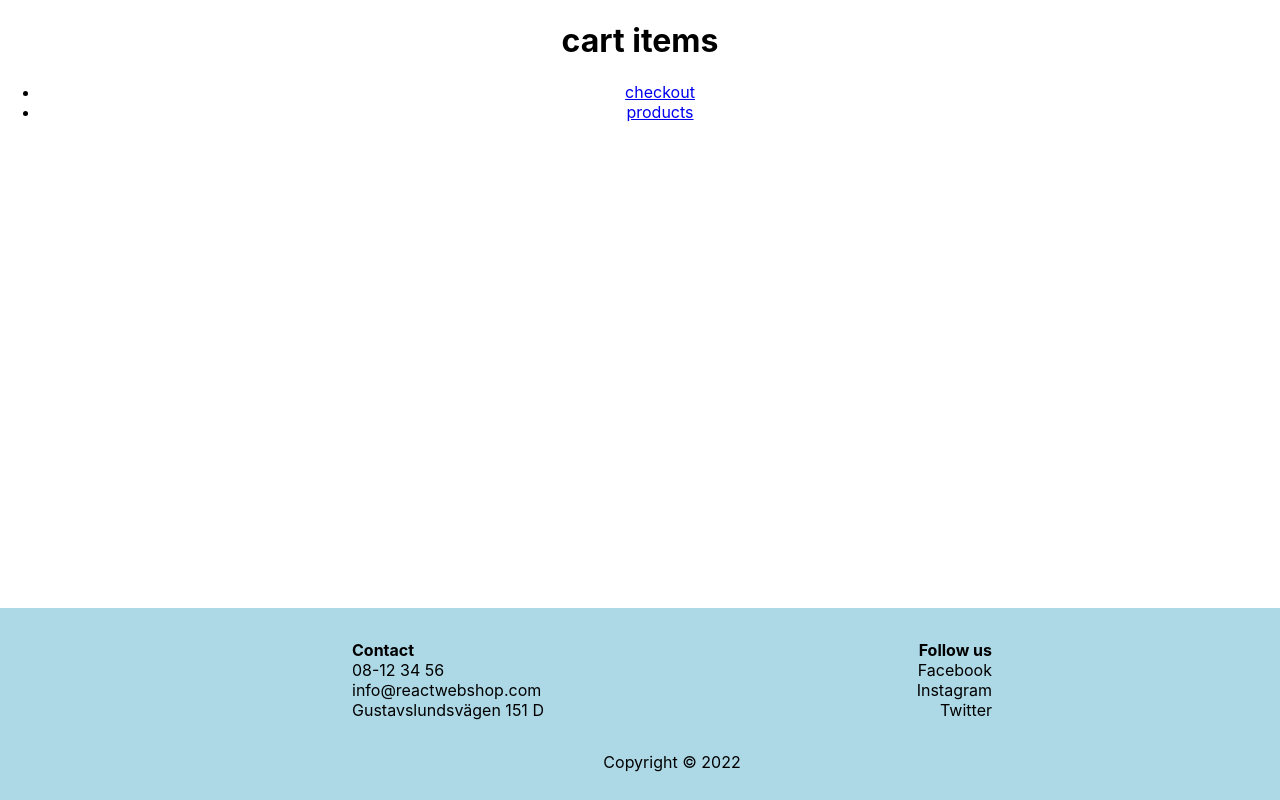
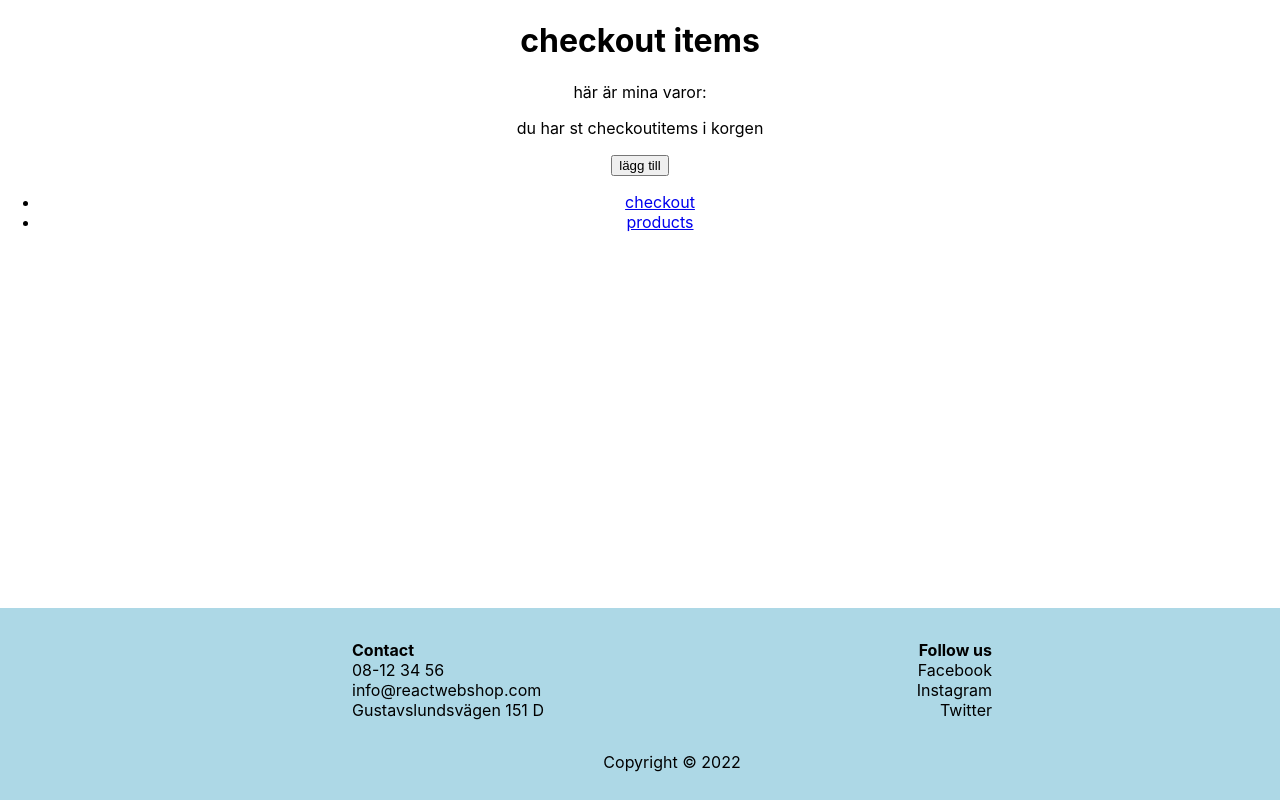
Before and after one commit to astridthil/Webshop-React, a React (Create React App) app: page /checkout in a window 1280 px wide. Shown: the top 800 px of the page. Built offline with nearby package versions, Linux system fonts and the light colour scheme.

Commit message:
start of checkoutpage

```diff
--- a/src/Checkout.js
+++ b/src/Checkout.js
@@ -1,11 +1,28 @@
+import React, { useState, useEffect } from 'react'
+
+function Checkout(props) {
+    const { product } = props;
+    const [checkoutItems, setCheckoutItems] = useState([]);
+
+    const addToCheckout = (product) => {
+        setCheckoutItems([...checkoutItems, product]);
+    }
+
+    const checkoutProducts = checkoutItems.map((product) => (
+        <div key={product.id}>
+          {`${product.title}: ${product.price}`}
+        </div>
+      ));
 
 
-function Checkout() {
-
+    console.log(checkoutItems);
 
   return (
     <div>
-        <h1>cart items</h1>
+        <h1>checkout items</h1>
+        <p>här är mina varor:{checkoutItems}</p>
+        <p>du har {checkoutItems} st checkoutitems i korgen</p>
+        <button onClick={() => setCheckoutItems(product.title)}>lägg till</button>
     </div>
   );
 }
--- a/src/ProductPage.js
+++ b/src/ProductPage.js
@@ -3,9 +3,8 @@ import { useParams } from 'react-router-dom'
 import Product from './Product';
 import Checkout from './Checkout';
 
-function ProductPage() {
-
-
+function ProductPage(props) {
+  const { checkoutItems, setCheckoutItems, addToCheckout } = props;
 //Hämta enskilt api
     const [product, setProduct] = useState([]);
     const params = useParams();
@@ -32,7 +31,7 @@ return (
         <p>{product.price} SEK</p>
         <p>About the product: {product.description}</p>
         <p>Products in stock: {product.storage}</p>
-        <button className='cartbtn'>Add to cart</button>
+        <button onClick={() => addToCheckout(product.title)} className='cartbtn'>Add to cart</button>
         </div>
     </div>
   )
```
